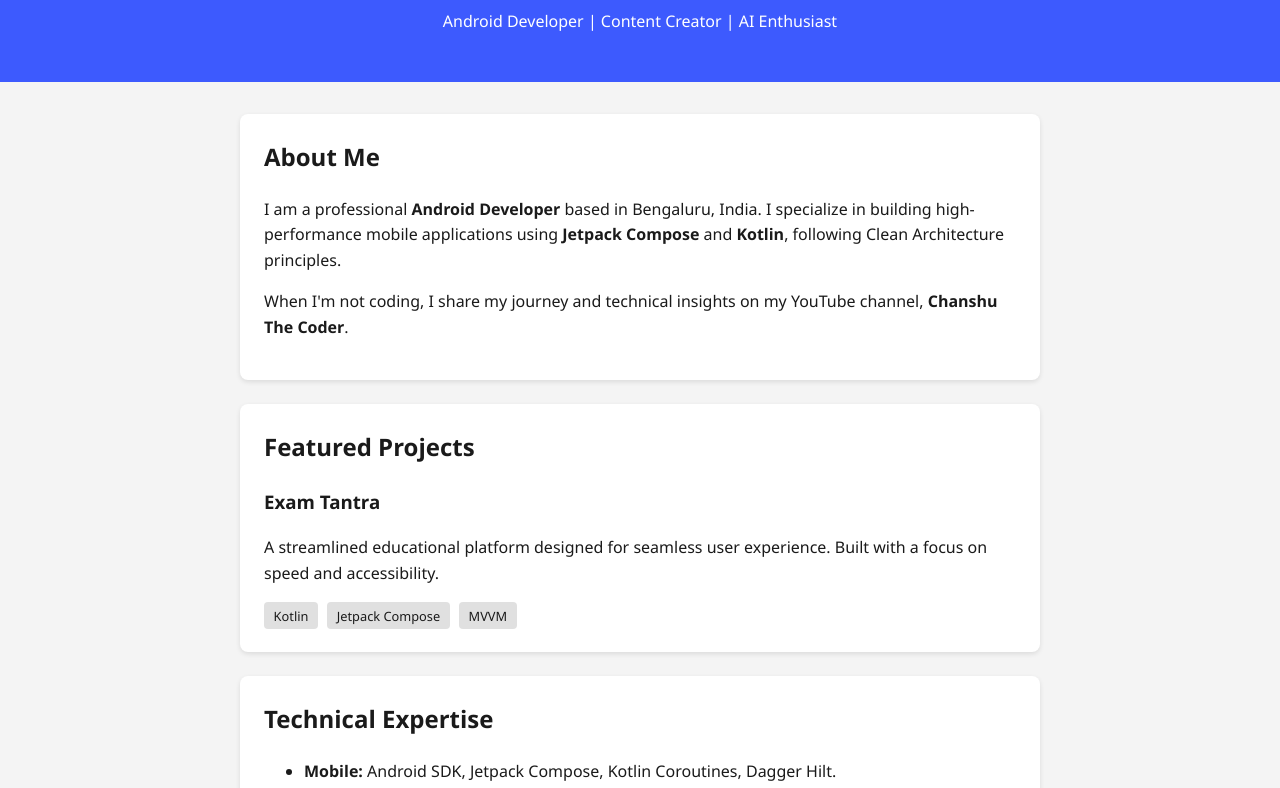
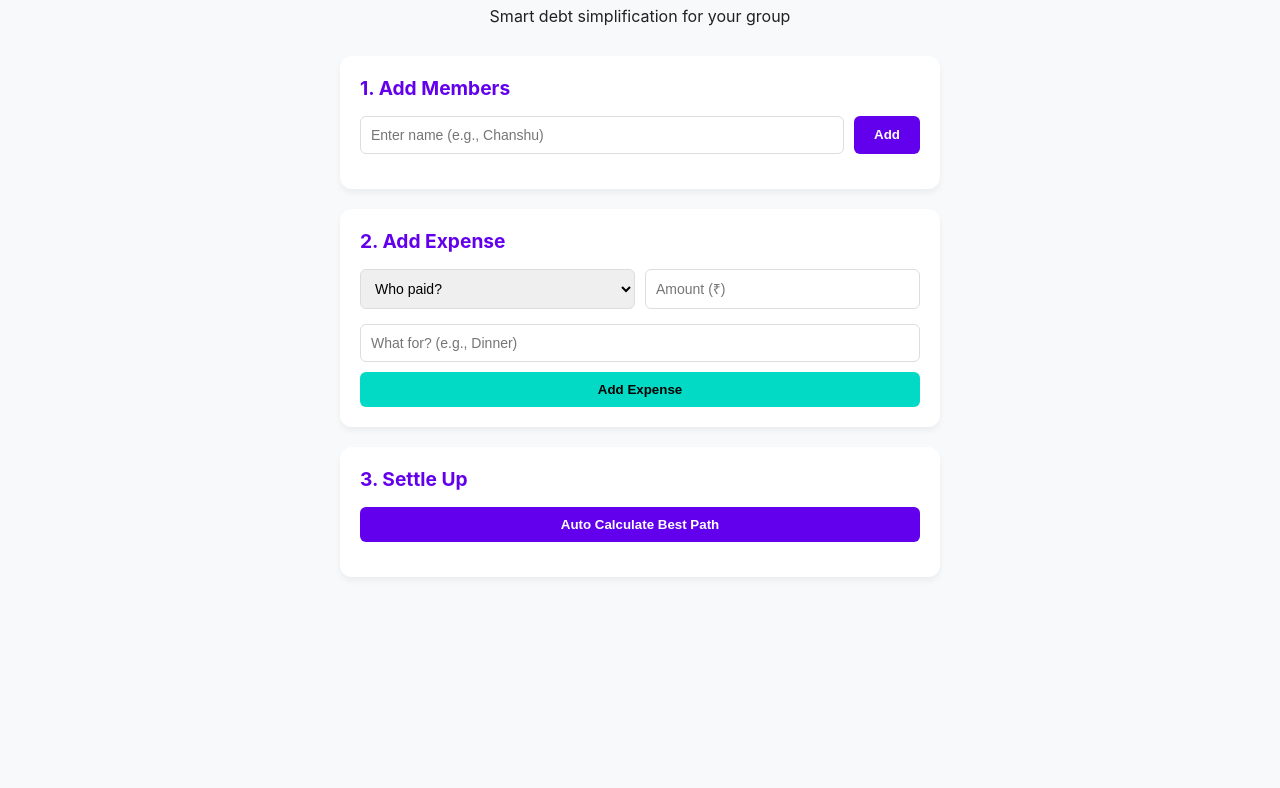
Before and after one commit to chanshu19/chanshu.github.io, a plain HTML site: page index.html in a window 1280 px wide. Shown: the part 96-884 px from the top of the page. After the commit the page ends 800 px from the top, so only its background shows below. Drawn offline with Linux system fonts and the light colour scheme.

Commit message:
Revamp index.html for SettleUp AI project

```diff
--- a/index.html
+++ b/index.html
@@ -3,83 +3,223 @@
 <head>
     <meta charset="UTF-8">
     <meta name="viewport" content="width=device-width, initial-scale=1.0">
+    <title>SettleUp AI | Smart Expense Manager</title>
+    <meta name="description" content="A professional split expense manager with auto-settle logic. Designed for groups to simplify debts with minimum transactions.">
 
-    <!-- Primary SEO Tags -->
-    <title>Chanshu | Android Developer & Tech Content Creator</title>
-    <meta name="description" content="Official portfolio of Chanshu, an Android Developer based in Bengaluru. Specializing in Jetpack Compose, Kotlin, and AI integration. Creator of Exam Tantra.">
-    <meta name="keywords" content="Chanshu, Android Developer, Jetpack Compose, Kotlin Developer India, Exam Tantra App, Chanshu The Coder, Bengaluru Developer">
-    <link rel="canonical" href="https://chanshu.github.io/" />
+    <style>
+        :root {
+            --primary: #6200ee;
+            --secondary: #03dac6;
+            --background: #f8f9fa;
+            --card: #ffffff;
+            --text: #212121;
+        }
 
-    <!-- Open Graph (For Social Media Sharing) -->
-    <meta property="og:title" content="Chanshu | Android Developer Portfolio">
-    <meta property="og:description" content="Exploring the intersection of Android Development and AI. Check out my latest projects and vlogs.">
-    <meta property="og:type" content="website">
-    <meta property="og:url" content="https://chanshu.github.io/">
+        body {
+            font-family: 'Inter', -apple-system, sans-serif;
+            background-color: var(--background);
+            color: var(--text);
+            margin: 0;
+            padding: 20px;
+        }
 
-    <!-- Simple Modern CSS -->
-    <style>
-        :root { --primary: #3d5afe; --dark: #1a1a1a; --light: #f4f4f4; }
-        body { font-family: 'Segoe UI', Tahoma, Geneva, Verdana, sans-serif; line-height: 1.6; margin: 0; color: var(--dark); background: var(--light); }
-        header { background: var(--primary); color: white; padding: 2rem 1rem; text-align: center; }
-        .container { max-width: 800px; margin: auto; padding: 2rem; }
-        .card { background: white; padding: 1.5rem; margin-bottom: 1.5rem; border-radius: 8px; box-shadow: 0 2px 5px rgba(0,0,0,0.1); }
-        h1, h2 { margin-top: 0; }
-        .tag { background: #e0e0e0; padding: 0.3rem 0.6rem; border-radius: 4px; font-size: 0.8rem; margin-right: 5px; }
-        .btn { display: inline-block; background: var(--primary); color: white; padding: 0.6rem 1.2rem; text-decoration: none; border-radius: 4px; margin-top: 10px; }
-        footer { text-align: center; padding: 2rem; font-size: 0.9rem; color: #666; }
+        .container {
+            max-width: 600px;
+            margin: 0 auto;
+        }
+
+        header {
+            text-align: center;
+            margin-bottom: 30px;
+        }
+
+        .card {
+            background: var(--card);
+            padding: 20px;
+            border-radius: 12px;
+            box-shadow: 0 4px 6px rgba(0,0,0,0.05);
+            margin-bottom: 20px;
+        }
+
+        h2 { font-size: 1.2rem; margin-top: 0; color: var(--primary); }
+
+        .input-group {
+            display: flex;
+            gap: 10px;
+            margin-bottom: 15px;
+        }
+
+        input, select {
+            flex: 1;
+            padding: 10px;
+            border: 1px solid #ddd;
+            border-radius: 6px;
+            font-size: 14px;
+        }
+
+        button {
+            background: var(--primary);
+            color: white;
+            border: none;
+            padding: 10px 20px;
+            border-radius: 6px;
+            cursor: pointer;
+            font-weight: 600;
+            transition: opacity 0.2s;
+        }
+
+        button:hover { opacity: 0.9; }
+
+        .btn-secondary { background: var(--secondary); color: #000; }
+
+        .list-item {
+            display: flex;
+            justify-content: space-between;
+            padding: 8px 0;
+            border-bottom: 1px solid #eee;
+        }
+
+        #settle-results {
+            background: #e3f2fd;
+            border-left: 4px solid var(--primary);
+            padding: 15px;
+            border-radius: 4px;
+            display: none;
+        }
+
+        .tag {
+            font-size: 0.8rem;
+            background: #eee;
+            padding: 2px 8px;
+            border-radius: 12px;
+        }
     </style>
 </head>
 <body>
 
-<header>
-    <h1>Chanshu</h1>
-    <p>Android Developer | Content Creator | AI Enthusiast</p>
-</header>
+<div class="container">
+    <header>
+        <h1>SettleUp AI</h1>
+        <p>Smart debt simplification for your group</p>
+    </header>
 
-<div class="container">
-
-    <!-- About Section -->
+    <!-- Member Management -->
     <section class="card">
-        <h2>About Me</h2>
-        <p>I am a professional <strong>Android Developer</strong> based in Bengaluru, India. I specialize in building high-performance mobile applications using <strong>Jetpack Compose</strong> and <strong>Kotlin</strong>, following Clean Architecture principles.</p>
-        <p>When I'm not coding, I share my journey and technical insights on my YouTube channel, <strong>Chanshu The Coder</strong>.</p>
+        <h2>1. Add Members</h2>
+        <div class="input-group">
+            <input type="text" id="member-name" placeholder="Enter name (e.g., Chanshu)">
+            <button onclick="addMember()">Add</button>
+        </div>
+        <div id="member-list"></div>
     </section>
 
-    <!-- Key Projects -->
+    <!-- Expense Logging -->
     <section class="card">
-        <h2>Featured Projects</h2>
-        <h3>Exam Tantra</h3>
-        <p>A streamlined educational platform designed for seamless user experience. Built with a focus on speed and accessibility.</p>
-        <div>
-            <span class="tag">Kotlin</span>
-            <span class="tag">Jetpack Compose</span>
-            <span class="tag">MVVM</span>
+        <h2>2. Add Expense</h2>
+        <div class="input-group">
+            <select id="payer-select"><option value="">Who paid?</option></select>
+            <input type="number" id="amount" placeholder="Amount (₹)">
+        </div>
+        <input type="text" id="desc" placeholder="What for? (e.g., Dinner)" style="width: 100%; margin-bottom: 10px; box-sizing: border-box;">
+        <button class="btn-secondary" style="width: 100%;" onclick="addExpense()">Add Expense</button>
+    </section>
+
+    <!-- Results -->
+    <section class="card">
+        <h2>3. Settle Up</h2>
+        <button onclick="calculateSettlement()" style="width: 100%; margin-bottom: 15px;">Auto Calculate Best Path</button>
+        <div id="settle-results">
+            <strong>Optimized Transactions:</strong>
+            <ul id="transaction-list" style="padding-left: 20px; margin-top: 10px;"></ul>
         </div>
     </section>
-
-    <!-- Skills/Expertise -->
-    <section class="card">
-        <h2>Technical Expertise</h2>
-        <ul>
-            <li><strong>Mobile:</strong> Android SDK, Jetpack Compose, Kotlin Coroutines, Dagger Hilt.</li>
-            <li><strong>AI/ML:</strong> Edge deployment, TFLite, Model conversion (ONNX).</li>
-            <li><strong>Tools:</strong> Git, Firebase, Google Play Console, Android Studio.</li>
-        </ul>
-    </section>
-
-    <!-- Call to Action -->
-    <section class="card" style="text-align: center;">
-        <h2>Let's Connect</h2>
-        <p>Follow my coding journey and stay updated with the latest in Android Dev.</p>
-        <a href="https://www.youtube.com/@ChanshuTheCoder" class="btn" target="_blank">Watch on YouTube</a>
-        <a href="https://github.com/chanshu" class="btn" style="background: #333;" target="_blank">View GitHub</a>
-    </section>
-
 </div>
 
-<footer>
-    <p>&copy; 2026 Chanshu. Built with passion in Bengaluru.</p>
-</footer>
+<script>
+    let members = [];
+    let expenses = [];
+
+    function addMember() {
+        const nameInput = document.getElementById('member-name');
+        const name = nameInput.value.trim();
+        if (name && !members.includes(name)) {
+            members.push(name);
+            updateUI();
+            nameInput.value = '';
+        }
+    }
+
+    function addExpense() {
+        const payer = document.getElementById('payer-select').value;
+        const amount = parseFloat(document.getElementById('amount').value);
+        const desc = document.getElementById('desc').value;
+
+        if (payer && amount > 0) {
+            expenses.push({ payer, amount, desc });
+            updateUI();
+            document.getElementById('amount').value = '';
+            document.getElementById('desc').value = '';
+        }
+    }
+
+    function updateUI() {
+        // Update member display
+        const memberList = document.getElementById('member-list');
+        memberList.innerHTML = members.map(m => `<span class="tag">${m}</span>`).join(' ');
+
+        // Update dropdown
+        const select = document.getElementById('payer-select');
+        select.innerHTML = '<option value="">Who paid?</option>' +
+            members.map(m => `<option value="${m}">${m}</option>`).join('');
+    }
+
+    function calculateSettlement() {
+        if (members.length < 2) return alert("Add at least 2 members.");
+
+        let balances = {};
+        members.forEach(m => balances[m] = 0);
+
+        // Step 1: Calculate net balance for each person
+        expenses.forEach(exp => {
+            const share = exp.amount / members.length;
+            members.forEach(m => {
+                if (m === exp.payer) {
+                    balances[m] += (exp.amount - share);
+                } else {
+                    balances[m] -= share;
+                }
+            });
+        });
+
+        // Step 2: Settle Up Logic (Greedy Algorithm)
+        let debtors = [];
+        let creditors = [];
+
+        for (let name in balances) {
+            if (balances[name] < -0.01) debtors.push({ name, amount: Math.abs(balances[name]) });
+            else if (balances[name] > 0.01) creditors.push({ name, amount: balances[name] });
+        }
+
+        let transactions = [];
+        let i = 0, j = 0;
+
+        while (i < debtors.length && j < creditors.length) {
+            let amount = Math.min(debtors[i].amount, creditors[j].amount);
+            transactions.push(`<li><b>${debtors[i].name}</b> pays ₹${amount.toFixed(2)} to <b>${creditors[j].name}</b></li>`);
+
+            debtors[i].amount -= amount;
+            creditors[j].amount -= amount;
+
+            if (debtors[i].amount < 0.01) i++;
+            if (creditors[j].amount < 0.01) j++;
+        }
+
+        const resultDiv = document.getElementById('settle-results');
+        const list = document.getElementById('transaction-list');
+        list.innerHTML = transactions.length > 0 ? transactions.join('') : "<li>Everyone is settled up!</li>";
+        resultDiv.style.display = 'block';
+    }
+</script>
 
 </body>
 </html>
```
